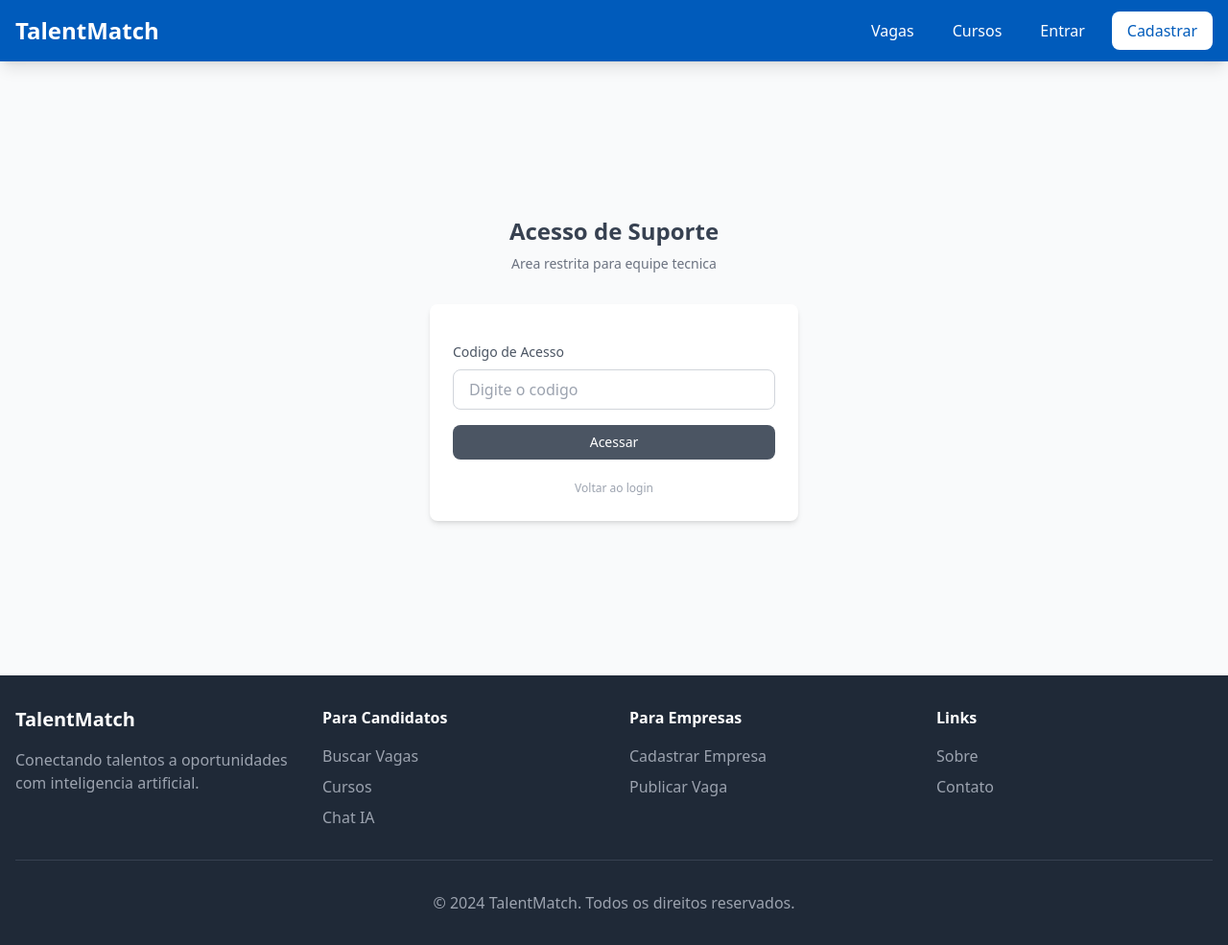
After one commit to Thiagoolivs/talentmatch-ai, a Django app: page /accounts/support/ in a window 1280 px wide. The commit adds this page. Shown: the whole page at 96% size. Run offline with Django 5.2, Linux system fonts and the light colour scheme; data comes from the database, SQL or seed files in the repository; some libraries are stand-ins or nearby versions.

Commit message:
Add subtle admin access via support link on login page
Adds a new URL endpoint and view for direct admin access, a new template for the access code form, and a discreet link on the login page. The admin access code is configurable via environment variables.

Replit-Commit-Author: Agent
Replit-Commit-Session-Id: 3e1cca33-7a3e-44cd-8dc4-ac01cab4e601
Replit-Commit-Checkpoint-Type: full_checkpoint
Replit-Commit-Event-Id: bb7a209e-19c4-4614-8bc0-2352943f9915
Replit-Commit-Screenshot-Url: https://storage.googleapis.com/screenshot-production-us-central1/30b55128-456c-458c-93cf-046c28f9bb01/3e1cca33-7a3e-44cd-8dc4-ac01cab4e601/ts9hXEp
Replit-Helium-Checkpoint-Created: true

```diff
--- a/accounts/urls.py
+++ b/accounts/urls.py
@@ -15,4 +15,5 @@ urlpatterns = [
     path('forgot-password/done/', views.CustomPasswordResetDoneView.as_view(), name='password_reset_done'),
     path('reset/<uidb64>/<token>/', views.CustomPasswordResetConfirmView.as_view(), name='password_reset_confirm'),
     path('reset/done/', views.CustomPasswordResetCompleteView.as_view(), name='password_reset_complete'),
+    path('support/', views.admin_access, name='admin_access'),
 ]
--- a/accounts/views.py
+++ b/accounts/views.py
@@ -237,3 +237,24 @@ class CustomPasswordResetConfirmView(PasswordResetConfirmView):
 
 class CustomPasswordResetCompleteView(PasswordResetCompleteView):
     template_name = 'accounts/reset_done.html'
+
+
+def admin_access(request):
+    import os
+    admin_code = os.environ.get('ADMIN_ACCESS_CODE', 'tm2025admin')
+
+    if request.method == 'POST':
+        access_code = request.POST.get('access_code', '')
+        if access_code == admin_code:
+            from .models import User
+            admin_user = User.objects.filter(user_type='admin', is_active=True).first()
+            if admin_user:
+                login(request, admin_user)
+                logger.info(f"Admin access via support portal: {admin_user.username}")
+                return redirect('dashboard:index')
+            else:
+                messages.error(request, 'Acesso indisponivel no momento.')
+        else:
+            logger.warning(f"Failed admin access attempt from IP: {request.META.get('REMOTE_ADDR')}")
+            messages.error(request, 'Codigo invalido.')
+    return render(request, 'accounts/admin_access.html')
--- /dev/null
+++ b/templates/accounts/admin_access.html
@@ -0,0 +1,45 @@
+{% extends 'base.html' %}
+
+{% block title %}Suporte - TalentMatch{% endblock %}
+
+{% block content %}
+<div class="min-h-[80vh] flex items-center justify-center py-12 px-4">
+    <div class="max-w-sm w-full">
+        <div class="text-center mb-8">
+            <h1 class="text-2xl font-bold text-gray-700">Acesso de Suporte</h1>
+            <p class="text-gray-500 mt-2 text-sm">Area restrita para equipe tecnica</p>
+        </div>
+
+        <div class="bg-white rounded-lg shadow-md p-6">
+            {% if messages %}
+            <div class="mb-4">
+                {% for message in messages %}
+                <div class="{% if message.tags == 'error' %}bg-red-100 text-red-700{% else %}bg-blue-100 text-blue-700{% endif %} p-3 rounded-lg text-sm">
+                    {{ message }}
+                </div>
+                {% endfor %}
+            </div>
+            {% endif %}
+
+            <form method="post" class="space-y-4">
+                {% csrf_token %}
+
+                <div>
+                    <label class="block text-gray-600 text-sm mb-2">Codigo de Acesso</label>
+                    <input type="password" name="access_code" required
+                           class="w-full px-4 py-2 border border-gray-300 rounded-lg focus:outline-none focus:ring-2 focus:ring-primary"
+                           placeholder="Digite o codigo">
+                </div>
+
+                <button type="submit" class="w-full bg-gray-600 text-white py-2 rounded-lg text-sm hover:bg-gray-700 transition">
+                    Acessar
+                </button>
+            </form>
+
+            <div class="mt-4 text-center">
+                <a href="{% url 'accounts:login' %}" class="text-gray-400 text-xs hover:underline">Voltar ao login</a>
+            </div>
+        </div>
+    </div>
+</div>
+{% endblock %}
--- a/templates/accounts/login.html
+++ b/templates/accounts/login.html
@@ -54,6 +54,10 @@
                 </p>
             </div>
         </div>
+
+        <div class="mt-8 text-center">
+            <a href="{% url 'accounts:admin_access' %}" class="text-gray-400 text-xs hover:text-gray-500">Suporte Tecnico</a>
+        </div>
     </div>
 </div>
 {% endblock %}
```
